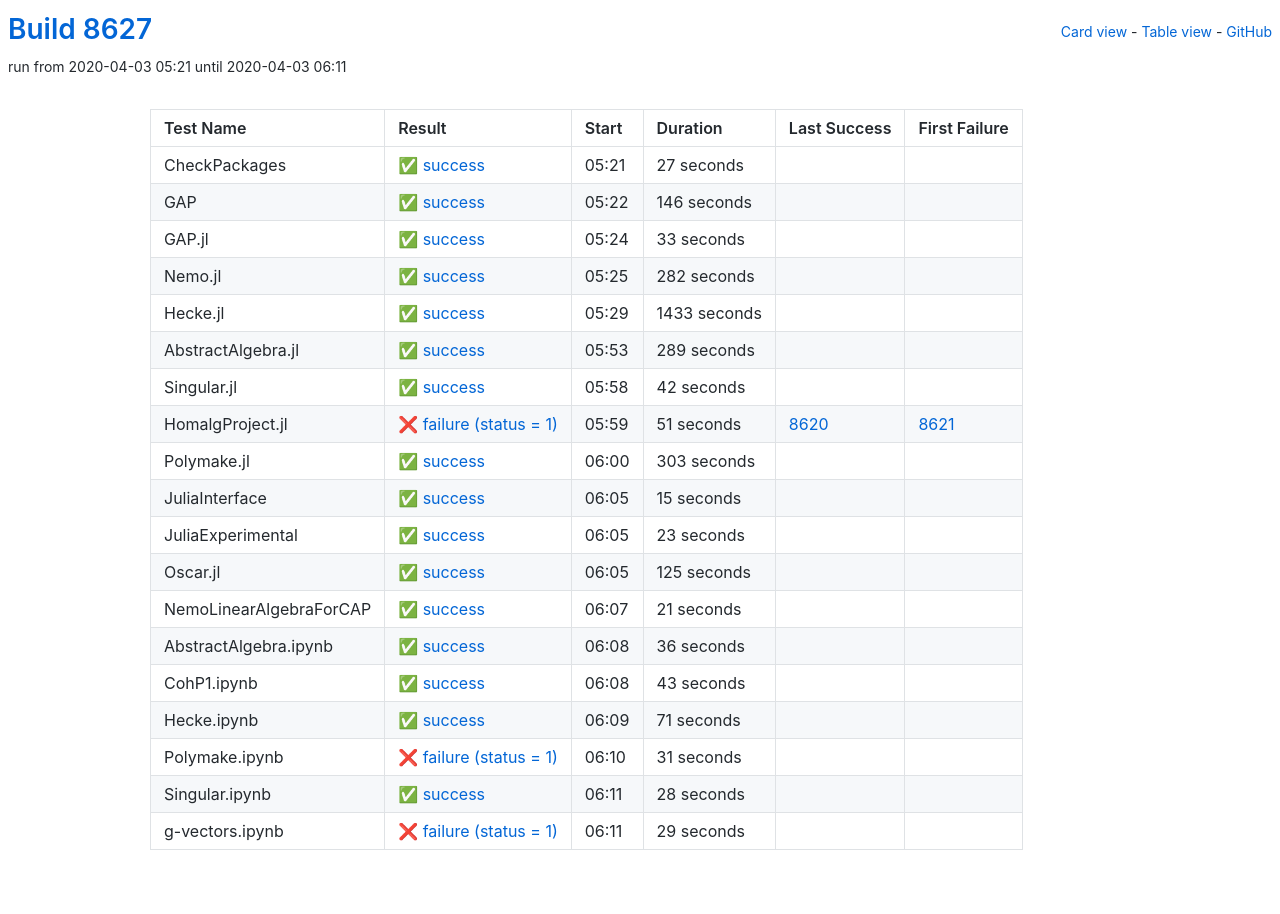
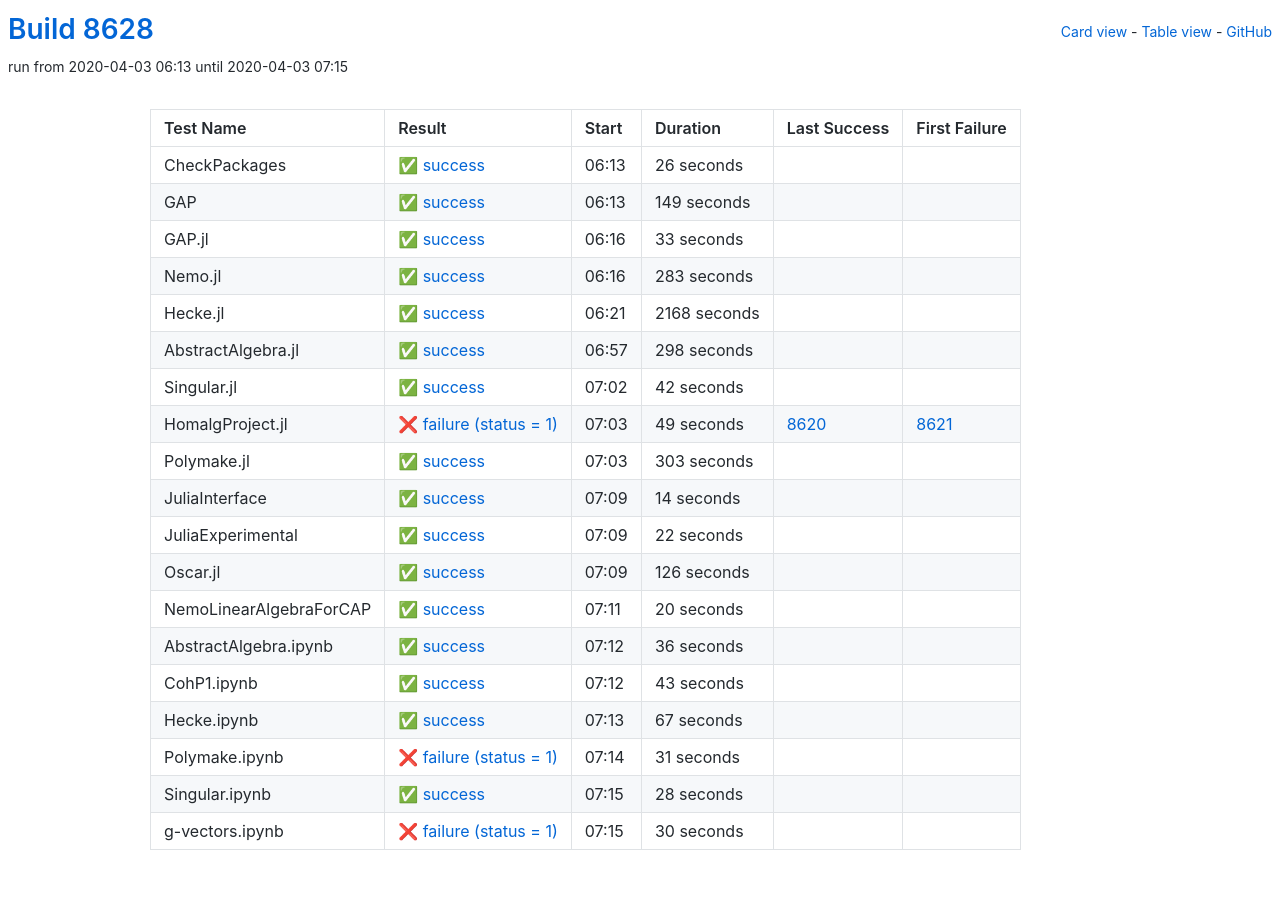
Before and after one commit to oscar-system/oscar-ci-status, a Jekyll site: the page built from table.html, in a window 1280 px wide. Built offline with Jekyll 4.4.1, drawn with Linux system fonts in a browser that asks for light colours.

Commit message:
Build 8628

```diff
--- a/_data/ci.yml
+++ b/_data/ci.yml
@@ -1,27 +1,27 @@
-build: 8627
-build_url: https://oscarci.mathematik.uni-kl.de/job/oscar/8627/
+build: 8628
+build_url: https://oscarci.mathematik.uni-kl.de/job/oscar/8628/
 job: oscar
 tests:
-- duration: 27
+- duration: 26
   exitcode: 0
   first_failure: false
   first_failure_url: null
   last_success: false
   last_success_url: null
-  log: https://oscarci.mathematik.uni-kl.de/job/oscar/8627/artifact/logs/build-8627/CheckPackages.log
+  log: https://oscarci.mathematik.uni-kl.de/job/oscar/8628/artifact/logs/build-8628/CheckPackages.log
   name: CheckPackages
-  start: 2020-04-03 05:21
+  start: 2020-04-03 06:13
   status: success
   success: true
-- duration: 146
+- duration: 149
   exitcode: 0
   first_failure: false
   first_failure_url: null
   last_success: false
   last_success_url: null
-  log: https://oscarci.mathematik.uni-kl.de/job/oscar/8627/artifact/logs/build-8627/GAP.log
+  log: https://oscarci.mathematik.uni-kl.de/job/oscar/8628/artifact/logs/build-8628/GAP.log
   name: GAP
-  start: 2020-04-03 05:22
+  start: 2020-04-03 06:13
   status: success
   success: true
 - duration: 33
@@ -30,42 +30,42 @@ tests:
   first_failure_url: null
   last_success: false
   last_success_url: null
-  log: https://oscarci.mathematik.uni-kl.de/job/oscar/8627/artifact/logs/build-8627/GAP.jl.log
+  log: https://oscarci.mathematik.uni-kl.de/job/oscar/8628/artifact/logs/build-8628/GAP.jl.log
   name: GAP.jl
-  start: 2020-04-03 05:24
+  start: 2020-04-03 06:16
   status: success
   success: true
-- duration: 282
+- duration: 283
   exitcode: 0
   first_failure: false
   first_failure_url: null
   last_success: false
   last_success_url: null
-  log: https://oscarci.mathematik.uni-kl.de/job/oscar/8627/artifact/logs/build-8627/Nemo.jl.log
+  log: https://oscarci.mathematik.uni-kl.de/job/oscar/8628/artifact/logs/build-8628/Nemo.jl.log
   name: Nemo.jl
-  start: 2020-04-03 05:25
+  start: 2020-04-03 06:16
   status: success
   success: true
-- duration: 1433
+- duration: 2168
   exitcode: 0
   first_failure: false
   first_failure_url: null
   last_success: false
   last_success_url: null
-  log: https://oscarci.mathematik.uni-kl.de/job/oscar/8627/artifact/logs/build-8627/Hecke.jl.log
+  log: https://oscarci.mathematik.uni-kl.de/job/oscar/8628/artifact/logs/build-8628/Hecke.jl.log
   name: Hecke.jl
-  start: 2020-04-03 05:29
+  start: 2020-04-03 06:21
   status: success
   success: true
-- duration: 289
+- duration: 298
   exitcode: 0
   first_failure: false
   first_failure_url: null
   last_success: false
   last_success_url: null
-  log: https://oscarci.mathematik.uni-kl.de/job/oscar/8627/artifact/logs/build-8627/AbstractAlgebra.jl.log
+  log: https://oscarci.mathematik.uni-kl.de/job/oscar/8628/artifact/logs/build-8628/AbstractAlgebra.jl.log
   name: AbstractAlgebra.jl
-  start: 2020-04-03 05:53
+  start: 2020-04-03 06:57
   status: success
   success: true
 - duration: 42
@@ -74,20 +74,20 @@ tests:
   first_failure_url: null
   last_success: false
   last_success_url: null
-  log: https://oscarci.mathematik.uni-kl.de/job/oscar/8627/artifact/logs/build-8627/Singular.jl.log
+  log: https://oscarci.mathematik.uni-kl.de/job/oscar/8628/artifact/logs/build-8628/Singular.jl.log
   name: Singular.jl
-  start: 2020-04-03 05:58
+  start: 2020-04-03 07:02
   status: success
   success: true
-- duration: 51
+- duration: 49
   exitcode: 1
   first_failure: 8621
   first_failure_url: https://oscarci.mathematik.uni-kl.de/job/oscar/8621/
   last_success: 8620
   last_success_url: https://oscarci.mathematik.uni-kl.de/job/oscar/8620/
-  log: https://oscarci.mathematik.uni-kl.de/job/oscar/8627/artifact/logs/build-8627/HomalgProject.jl.log
+  log: https://oscarci.mathematik.uni-kl.de/job/oscar/8628/artifact/logs/build-8628/HomalgProject.jl.log
   name: HomalgProject.jl
-  start: 2020-04-03 05:59
+  start: 2020-04-03 07:03
   status: failure
   success: false
 - duration: 303
@@ -96,53 +96,53 @@ tests:
   first_failure_url: null
   last_success: false
   last_success_url: null
-  log: https://oscarci.mathematik.uni-kl.de/job/oscar/8627/artifact/logs/build-8627/Polymake.jl.log
+  log: https://oscarci.mathematik.uni-kl.de/job/oscar/8628/artifact/logs/build-8628/Polymake.jl.log
   name: Polymake.jl
-  start: 2020-04-03 06:00
+  start: 2020-04-03 07:03
   status: success
   success: true
-- duration: 15
+- duration: 14
   exitcode: 0
   first_failure: false
   first_failure_url: null
   last_success: false
   last_success_url: null
-  log: https://oscarci.mathematik.uni-kl.de/job/oscar/8627/artifact/logs/build-8627/JuliaInterface.log
+  log: https://oscarci.mathematik.uni-kl.de/job/oscar/8628/artifact/logs/build-8628/JuliaInterface.log
   name: JuliaInterface
-  start: 2020-04-03 06:05
+  start: 2020-04-03 07:09
   status: success
   success: true
-- duration: 23
+- duration: 22
   exitcode: 0
   first_failure: false
   first_failure_url: null
   last_success: false
   last_success_url: null
-  log: https://oscarci.mathematik.uni-kl.de/job/oscar/8627/artifact/logs/build-8627/JuliaExperimental.log
+  log: https://oscarci.mathematik.uni-kl.de/job/oscar/8628/artifact/logs/build-8628/JuliaExperimental.log
   name: JuliaExperimental
-  start: 2020-04-03 06:05
+  start: 2020-04-03 07:09
   status: success
   success: true
-- duration: 125
+- duration: 126
   exitcode: 0
   first_failure: false
   first_failure_url: null
   last_success: false
   last_success_url: null
-  log: https://oscarci.mathematik.uni-kl.de/job/oscar/8627/artifact/logs/build-8627/Oscar.jl.log
+  log: https://oscarci.mathematik.uni-kl.de/job/oscar/8628/artifact/logs/build-8628/Oscar.jl.log
   name: Oscar.jl
-  start: 2020-04-03 06:05
+  start: 2020-04-03 07:09
   status: success
   success: true
-- duration: 21
+- duration: 20
   exitcode: 0
   first_failure: false
   first_failure_url: null
   last_success: false
   last_success_url: null
-  log: https://oscarci.mathematik.uni-kl.de/job/oscar/8627/artifact/logs/build-8627/NemoLinearAlgebraForCAP.log
+  log: https://oscarci.mathematik.uni-kl.de/job/oscar/8628/artifact/logs/build-8628/NemoLinearAlgebraForCAP.log
   name: NemoLinearAlgebraForCAP
-  start: 2020-04-03 06:07
+  start: 2020-04-03 07:11
   status: success
   success: true
 - duration: 36
@@ -151,9 +151,9 @@ tests:
   first_failure_url: null
   last_success: false
   last_success_url: null
-  log: https://oscarci.mathematik.uni-kl.de/job/oscar/8627/artifact/logs/build-8627/AbstractAlgebra.ipynb.log
+  log: https://oscarci.mathematik.uni-kl.de/job/oscar/8628/artifact/logs/build-8628/AbstractAlgebra.ipynb.log
   name: AbstractAlgebra.ipynb
-  start: 2020-04-03 06:08
+  start: 2020-04-03 07:12
   status: success
   success: true
 - duration: 43
@@ -162,20 +162,20 @@ tests:
   first_failure_url: null
   last_success: false
   last_success_url: null
-  log: https://oscarci.mathematik.uni-kl.de/job/oscar/8627/artifact/logs/build-8627/CohP1.ipynb.log
+  log: https://oscarci.mathematik.uni-kl.de/job/oscar/8628/artifact/logs/build-8628/CohP1.ipynb.log
   name: CohP1.ipynb
-  start: 2020-04-03 06:08
+  start: 2020-04-03 07:12
   status: success
   success: true
-- duration: 71
+- duration: 67
   exitcode: 0
   first_failure: false
   first_failure_url: null
   last_success: false
   last_success_url: null
-  log: https://oscarci.mathematik.uni-kl.de/job/oscar/8627/artifact/logs/build-8627/Hecke.ipynb.log
+  log: https://oscarci.mathematik.uni-kl.de/job/oscar/8628/artifact/logs/build-8628/Hecke.ipynb.log
   name: Hecke.ipynb
-  start: 2020-04-03 06:09
+  start: 2020-04-03 07:13
   status: success
   success: true
 - duration: 31
@@ -184,9 +184,9 @@ tests:
   first_failure_url: null
   last_success: false
   last_success_url: null
-  log: https://oscarci.mathematik.uni-kl.de/job/oscar/8627/artifact/logs/build-8627/Polymake.ipynb.log
+  log: https://oscarci.mathematik.uni-kl.de/job/oscar/8628/artifact/logs/build-8628/Polymake.ipynb.log
   name: Polymake.ipynb
-  start: 2020-04-03 06:10
+  start: 2020-04-03 07:14
   status: failure
   success: false
 - duration: 28
@@ -195,19 +195,19 @@ tests:
   first_failure_url: null
   last_success: false
   last_success_url: null
-  log: https://oscarci.mathematik.uni-kl.de/job/oscar/8627/artifact/logs/build-8627/Singular.ipynb.log
+  log: https://oscarci.mathematik.uni-kl.de/job/oscar/8628/artifact/logs/build-8628/Singular.ipynb.log
   name: Singular.ipynb
-  start: 2020-04-03 06:11
+  start: 2020-04-03 07:15
   status: success
   success: true
-- duration: 29
+- duration: 30
   exitcode: 1
   first_failure: false
   first_failure_url: null
   last_success: false
   last_success_url: null
-  log: https://oscarci.mathematik.uni-kl.de/job/oscar/8627/artifact/logs/build-8627/g-vectors.ipynb.log
+  log: https://oscarci.mathematik.uni-kl.de/job/oscar/8628/artifact/logs/build-8628/g-vectors.ipynb.log
   name: g-vectors.ipynb
-  start: 2020-04-03 06:11
+  start: 2020-04-03 07:15
   status: failure
   success: false
```
Also changed, not shown: README.md.
